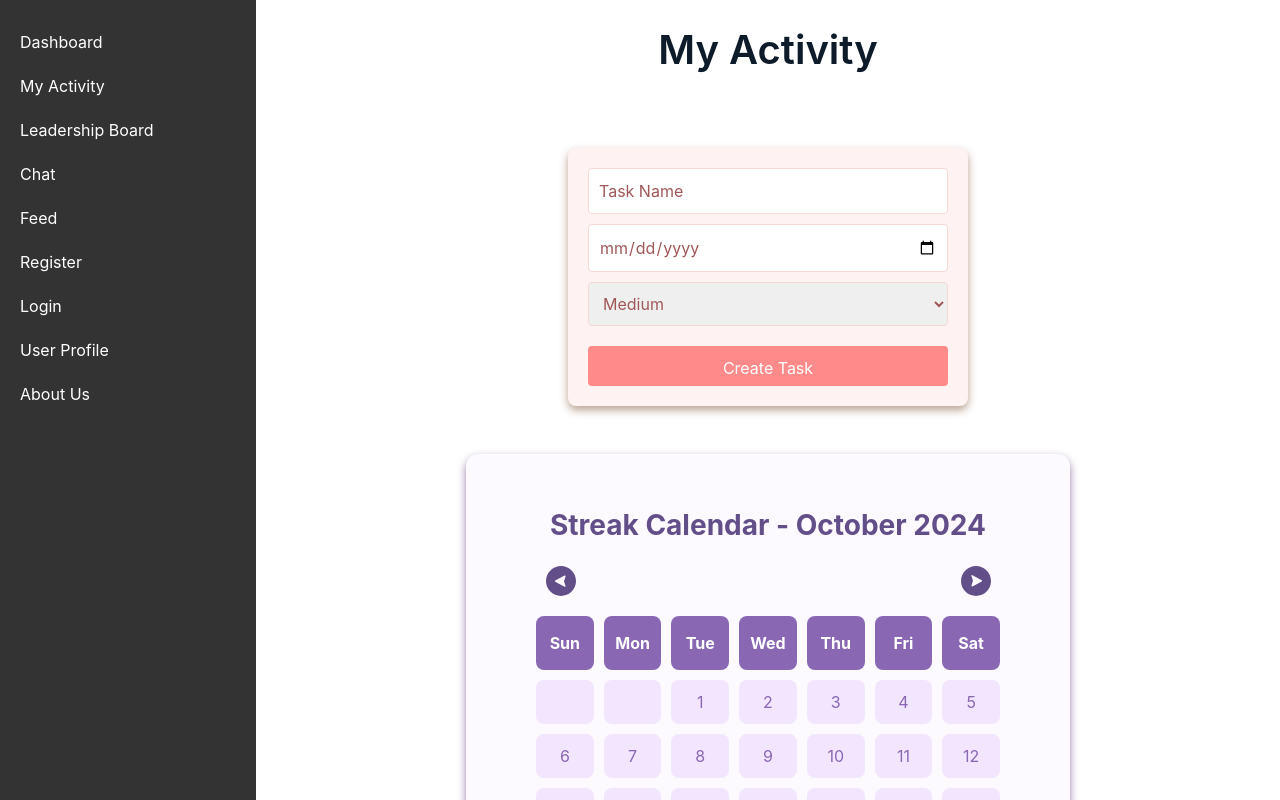
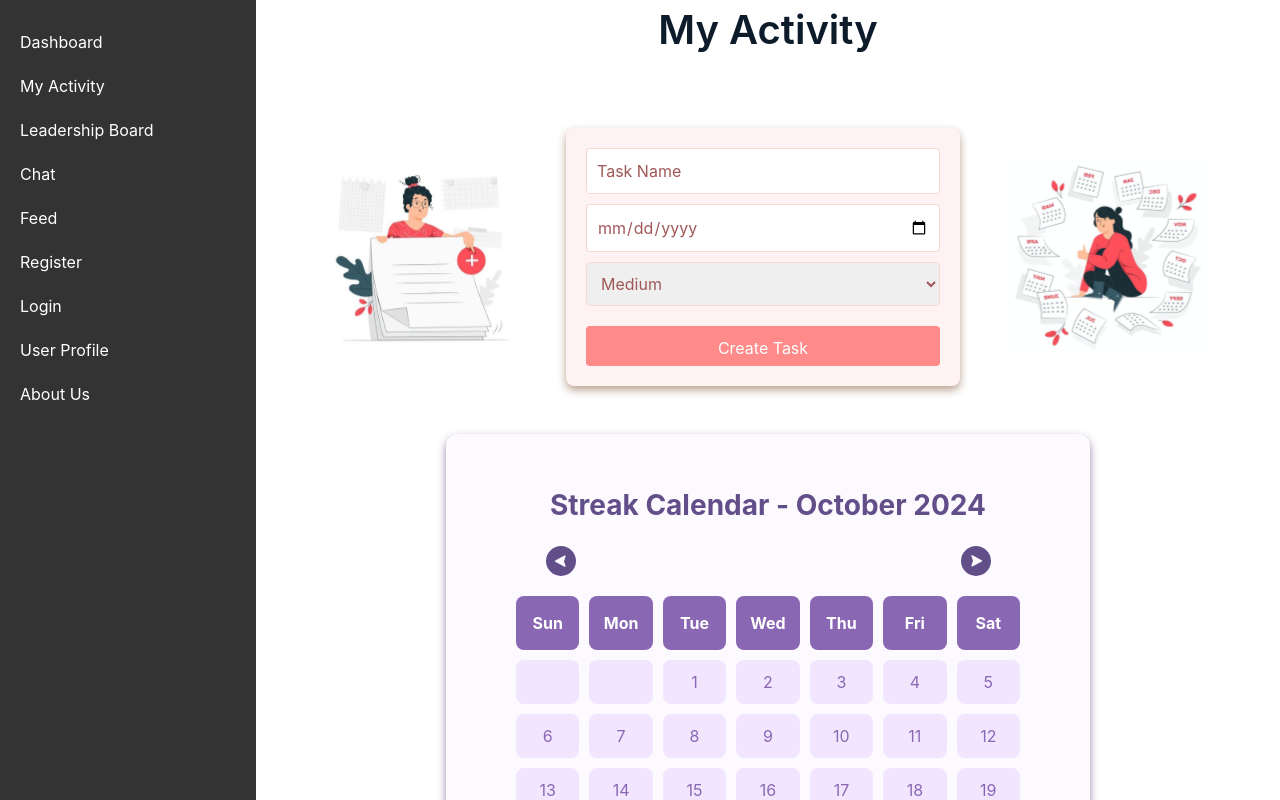
Before and after one commit to meghanavasava/taskChamp, a React (Create React App) app: page /MyActivity in a window 1280 px wide. Shown: the top 800 px of the page. Built offline with nearby package versions, Linux system fonts and the light colour scheme; no server answers; the database is empty.

Commit message:
TaskForm-image

```diff
--- a/src/Components/MyActivity.module.css
+++ b/src/Components/MyActivity.module.css
@@ -26,7 +26,6 @@
 .streak {
   width: 80%;
   margin-left: 20%;
-  padding: 20px;
   padding-bottom: 50px;
   overflow-y: auto;
   display: flex;
--- a/src/Components/TaskForm.js
+++ b/src/Components/TaskForm.js
@@ -31,6 +31,8 @@ const TaskForm = ({ reloadWithTask, setDateTask }) => {
   };
 
   return (
+    <div className={styles.task_form_div}>
+      <img src="task_form1.jpg" className={styles.task_form_image1}></img>
       <form onSubmit={handleSubmit} className={styles.task_form}>
         <input
           type="text"
@@ -60,6 +62,8 @@ const TaskForm = ({ reloadWithTask, setDateTask }) => {
           Create Task
         </button>
       </form>
+      <img src="task_form2.jpg" className={styles.task_form_image2}></img>
+    </div>
   );
 };
 
--- a/src/Components/TaskForm.module.css
+++ b/src/Components/TaskForm.module.css
@@ -3,8 +3,8 @@
   flex-direction: column;
   gap: 10px;
   padding: 20px;
-  max-width: 400px;
-  margin: 0 auto;
+  width: 400px;
+  margin: 0 20px;
   box-shadow: 0 4px 8px rgba(95, 42, 2, 0.441);
   border-radius: 8px;
   color: #a05757;
@@ -53,3 +53,65 @@
   transform: scale(1.02);
   box-shadow: 0 7px 10px rgba(95, 42, 2, 0.441);
 }
+
+.task_form_image1 {
+  height: 200px;
+  padding: 5px 0;
+  margin-right: 20px;
+  animation: bounceSideToSide1 10s ease-in-out infinite;
+  transition: transform 0.5s ease;
+}
+
+@keyframes bounceSideToSide1 {
+  0% {
+    transform: translateX(0);
+  }
+  25% {
+    transform: translateX(-20px) translateY(-10px); /* Slight left and upward curve */
+  }
+  50% {
+    transform: translateX(0) translateY(0); /* Return to the center */
+  }
+  75% {
+    transform: translateX(20px) translateY(-10px); /* Slight right and upward curve */
+  }
+  100% {
+    transform: translateX(0);
+  }
+}
+
+.task_form_image2 {
+  height: 200px;
+  animation: bounceSideToSide2 10s ease-in-out infinite;
+  margin-left: 20px;
+  transition: transform 0.5s ease;
+}
+
+@keyframes bounceSideToSide2 {
+  0% {
+    transform: translateX(0);
+  }
+  25% {
+    transform: translateX(20px) translateY(-10px);
+  }
+  50% {
+    transform: translateX(0) translateY(0);
+  }
+  75% {
+    transform: translateX(-20px) translateY(-10px);
+  }
+  100% {
+    transform: translateX(0);
+  }
+}
+
+.task_form_image1:hover,
+.task_form_image2:hover {
+  transform: scale(1.7) !important;
+}
+
+.task_form_div {
+  display: flex;
+  align-items: center;
+  gap: 10px;
+}
```
Also changed, not shown: public/task_form1.jpg (added), public/task_form2.jpg (added). Lines whose indentation alone changed are shown as unchanged.
